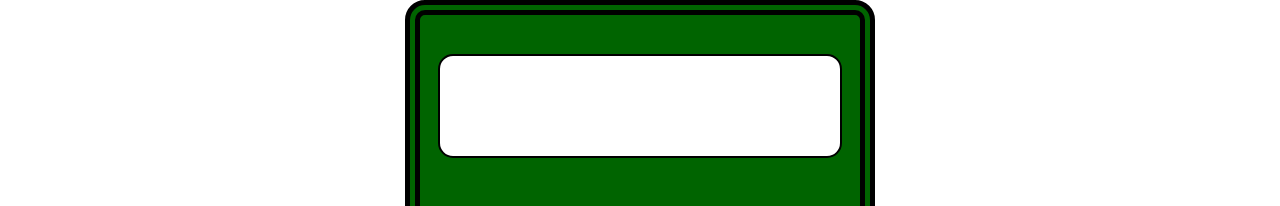
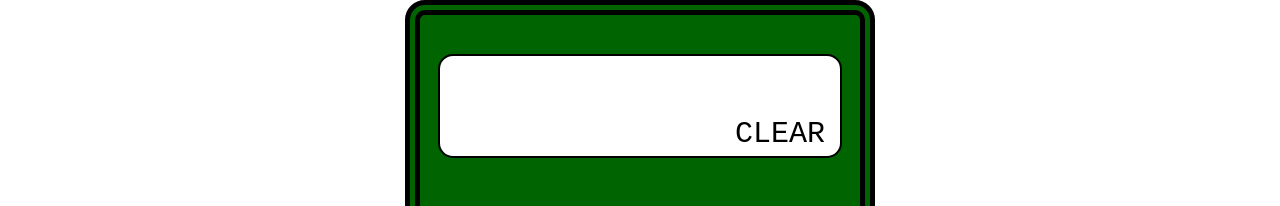
Before and after one commit to J03B1D3N/Calculator, a plain HTML site: page index.html in a window 1280 px wide. Both pictures are taken after a click on the button "CLEAR". Shown: the top 206 px of the page. Drawn offline with Linux system fonts and the light colour scheme.

Commit message:
added max number imput on calculator

```diff
--- a/script.js
+++ b/script.js
@@ -64,5 +64,8 @@ keys.forEach(btn => {
 })
 
 function handleNumber(number) {
-    console.log(number)
+    if(currentNumber.length<= 11) {
+        currentNumber += number;
+        currentDisplay.textContent = currentNumber;
+    }
 }
--- a/style.css
+++ b/style.css
@@ -41,15 +41,16 @@ footer {
     border: 2px solid black;
     border-radius: 15px;;
 }
-.last_number {
+.last_number, .current_number {
     height: 100%;
-    width: 100%;
+    width: 380px;
+    display: flex;
+    justify-content: flex-end;
+    align-items: flex-end;
+    font-size: 30px;
+    padding: 5px;
 }
 
-.current_number{
-    height: 100%;
-    width: 100%;
-}
 
 .btns_div {
     height: 500px;
```
